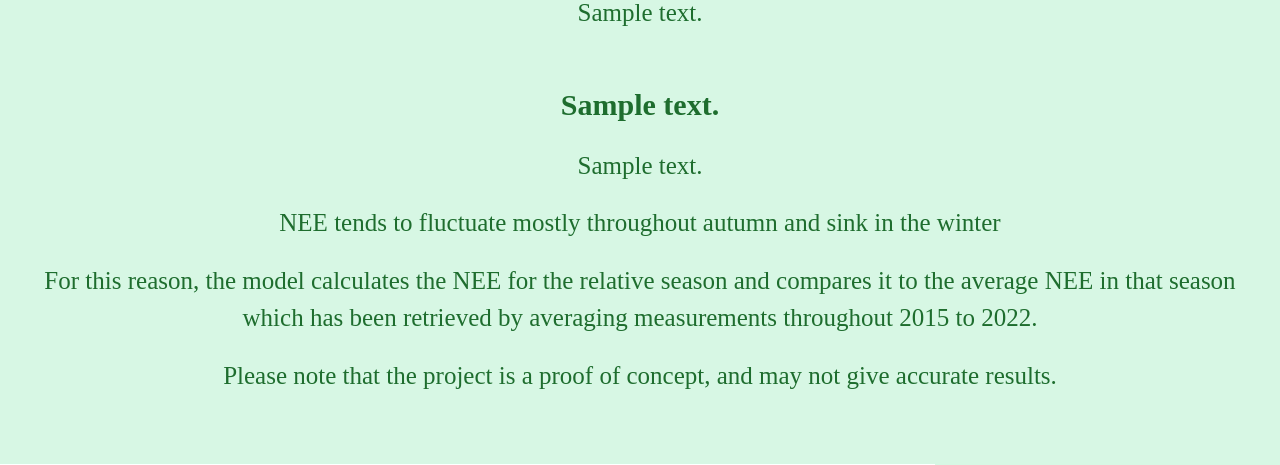
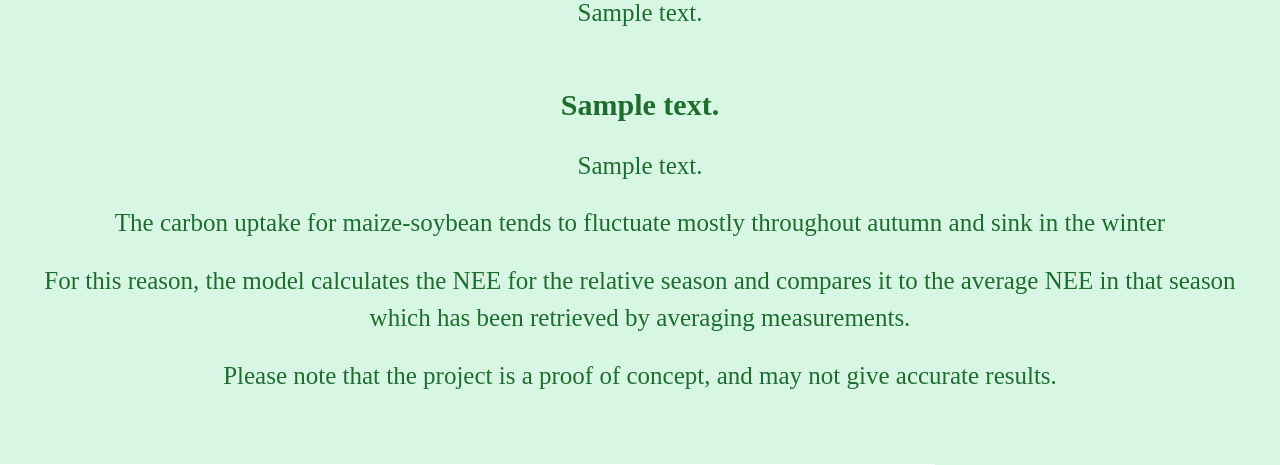
Before and after one commit to DinisDimitris/Net-ecosystem-exchange-Quantification, a Flask app: template demo/templates/results.html in a window 1280 px wide; the page is wider, and only the part inside the window is pictured. Shown: the part 218-683 px from the top of that part. Run offline with Flask 2, Linux system fonts and the light colour scheme; the template is opened without the code that fills it: most values are stand-ins (such as "Sample title", 1, 10 or a date in 2020).

Commit message:
more webapp style, updating model

```diff
--- a/demo/templates/results.html
+++ b/demo/templates/results.html
@@ -72,9 +72,9 @@
     <p class="message2">{{ result.message2 }}</p>
     <p class="message1">{{ result.message3 }}</p>
     <p class="message2">{{ result.message4 }}</p>
-    <p class="message2"> NEE tends to fluctuate mostly throughout autumn and sink in the winter</p>
+    <p class="message2"> The carbon uptake for maize-soybean tends to fluctuate mostly throughout autumn and sink in the winter</p>
 
-    <p class="message2"> For this reason, the model calculates the NEE for the relative season and compares it to the average NEE in that season which has been retrieved by averaging measurements throughout 2015 to 2022.</p>
+    <p class="message2"> For this reason, the model calculates the NEE for the relative season and compares it to the average NEE in that season which has been retrieved by averaging measurements.</p>
 
 
     <p class="message2"> Please note that the project is a proof of concept, and may not give accurate results.</p>
--- a/demo/xgb_final.json
+++ b/demo/xgb_final.json
@@ -1,3 +1,3 @@
 version https://git-lfs.github.com/spec/v1
-oid sha256:9ad4ae7a1e32768bf3a11e399ddd9f03b1d3fef402eac37ac63dfa317ea63a6e
-size 64433474
+oid sha256:3b3a28aa095ba0bfda043abfbdeb3f46f3a504053d54ce2132ba0394df2e53c5
+size 64433337
```
